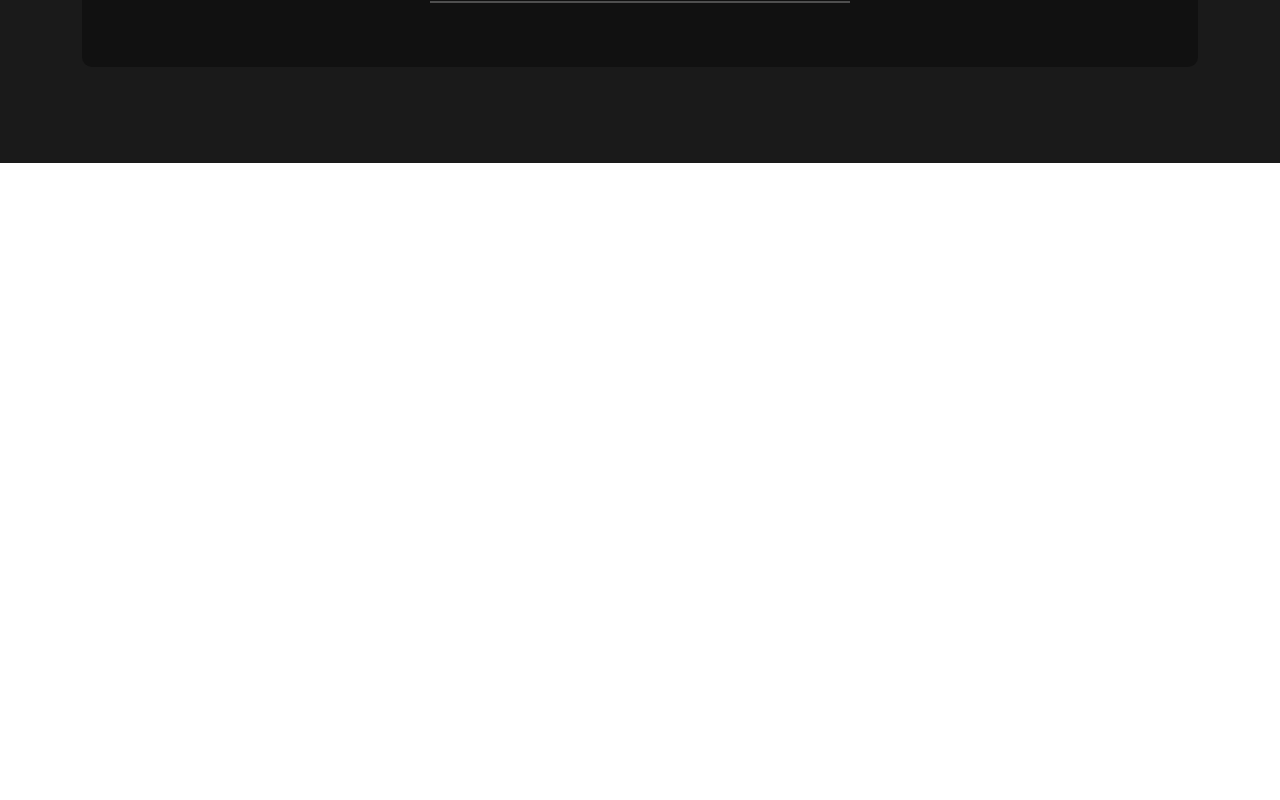
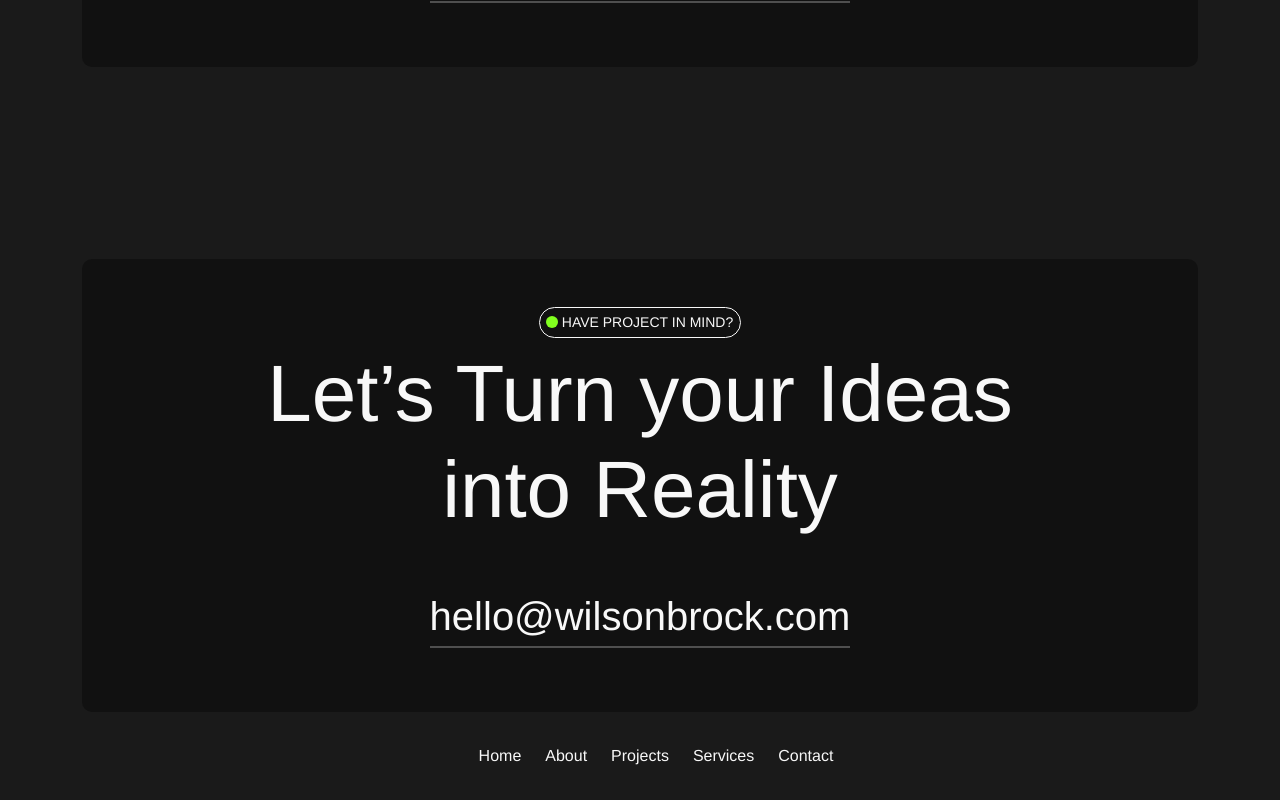
Before and after one commit to SheHab970/portfolio-project, an Angular app: page /home in a window 1280 px wide. Shown: the part 8318-9118 px from the top of the page. Before the commit the page ends 8481 px from the top, so only its background shows below. Built offline with nearby package versions, Linux system fonts and the light colour scheme.

Commit message:
Add footer

```diff
--- a/src/app/app.html
+++ b/src/app/app.html
@@ -5,4 +5,7 @@
   <div class="pages-body">
     <router-outlet></router-outlet>
   </div>
+  <div class="footer">
+    <app-footer></app-footer>
+  </div>
 </main>
--- a/src/app/app.ts
+++ b/src/app/app.ts
@@ -1,10 +1,11 @@
 import { Component, signal } from '@angular/core';
 import { RouterOutlet } from '@angular/router';
 import { NavBar } from './core/nav-bar/nav-bar';
+import { Footer } from './core/footer/footer';
 
 @Component({
   selector: 'app-root',
-  imports: [RouterOutlet,NavBar],
+  imports: [RouterOutlet,NavBar,Footer],
   templateUrl: './app.html',
   styleUrl: './app.css'
 })
--- a/src/app/core/footer/footer.css
+++ b/src/app/core/footer/footer.css
@@ -0,0 +1,67 @@
+    .idea{
+        background-color: var(--e-global-color-astglobalcolor7);
+        color: var(--e-global-color-astglobalcolor3);
+        .idea-body{
+            padding-top: 6rem ;
+            h1{
+                font-size: 4.5rem;
+            }
+            .idea-info{
+                background-color: var(--e-global-color-astglobalcolor5);
+                padding: 3rem 8rem;
+                border-radius: 10px;
+                .note{
+                    position: relative;
+                    border: 0.1px solid var(--e-global-color-astglobalcolor3);
+                    padding: 4px 0px;
+                    padding-left: 22px;
+                    border-radius: 20px;
+                    p{
+                        margin: 0px;
+                        text-transform: uppercase;
+                        font-size: 14px;
+                        padding-right: 7px;
+                    }::before{
+                        content: " ";
+                        width: 12px;
+                        height: 12px;
+                        border-radius: 50%;
+                        left: 3%;
+                        top: 29%;
+                        position: absolute;
+                        background-color: var(--e-global-color-astglobalcolor0);
+                    }
+
+                }
+                h1{
+                    font-size: 5rem;
+                    text-align: -webkit-center;
+                }
+                .email{
+                    p{
+                        font-size: 2.5rem;
+                        text-align: center;
+                        margin-top: 1rem;
+                        border-bottom: 2px solid var(--e-global-color-astglobalcolor6);
+                    }
+                }
+            }
+        }
+        .links{
+            padding: 2rem 0;
+            ul{
+                list-style: none;
+                margin: 0;
+            }
+            li{
+                a{
+                    text-decoration: none;
+                    transition: all 0.3s ease-in-out;
+                    color: var(--e-global-color-astglobalcolor3);
+                    &:hover{
+                        color: var(--e-global-color-astglobalcolor0);
+                    }
+                }
+            }
+        }
+    }
--- a/src/app/core/footer/footer.html
+++ b/src/app/core/footer/footer.html
@@ -1 +1,29 @@
-<p>footer works!</p>
+<footer>
+    <section class="idea">
+        <div class="container">
+            <div class="idea-body d-flex align-items-center justify-content-between">
+                <div class="idea-info d-flex w-100 flex-column align-items-center justify-content-center gap-4">
+                    <div class="title d-flex flex-column align-items-center gap-2">
+                        <div class="note">
+                            <p>Have Project in Mind?</p>
+                        </div>
+                        <h1>Let’s Turn your Ideas into Reality</h1>
+                    </div>
+                    <div class="email">
+                        <p>hello@wilsonbrock.com</p>
+                    </div>
+
+                </div>
+            </div>
+            <div class="links">
+                <ul class="d-flex align-items-center justify-content-center gap-4">
+                    <li><a routerLink="/home" >Home</a></li>
+                    <li><a routerLink="/about" >About</a></li>
+                    <li><a routerLink="/projects" >Projects</a></li>
+                    <li><a routerLink="/services" >Services</a></li>
+                    <li><a routerLink="/contact" >Contact</a></li>
+                </ul>
+            </div>
+        </div>
+    </section>
+</footer>
--- a/src/app/core/footer/footer.ts
+++ b/src/app/core/footer/footer.ts
@@ -1,8 +1,9 @@
 import { Component } from '@angular/core';
+import { RouterLink, RouterLinkActive } from '@angular/router';
 
 @Component({
   selector: 'app-footer',
-  imports: [],
+  imports: [RouterLink,RouterLinkActive],
   templateUrl: './footer.html',
   styleUrl: './footer.css',
 })
```
